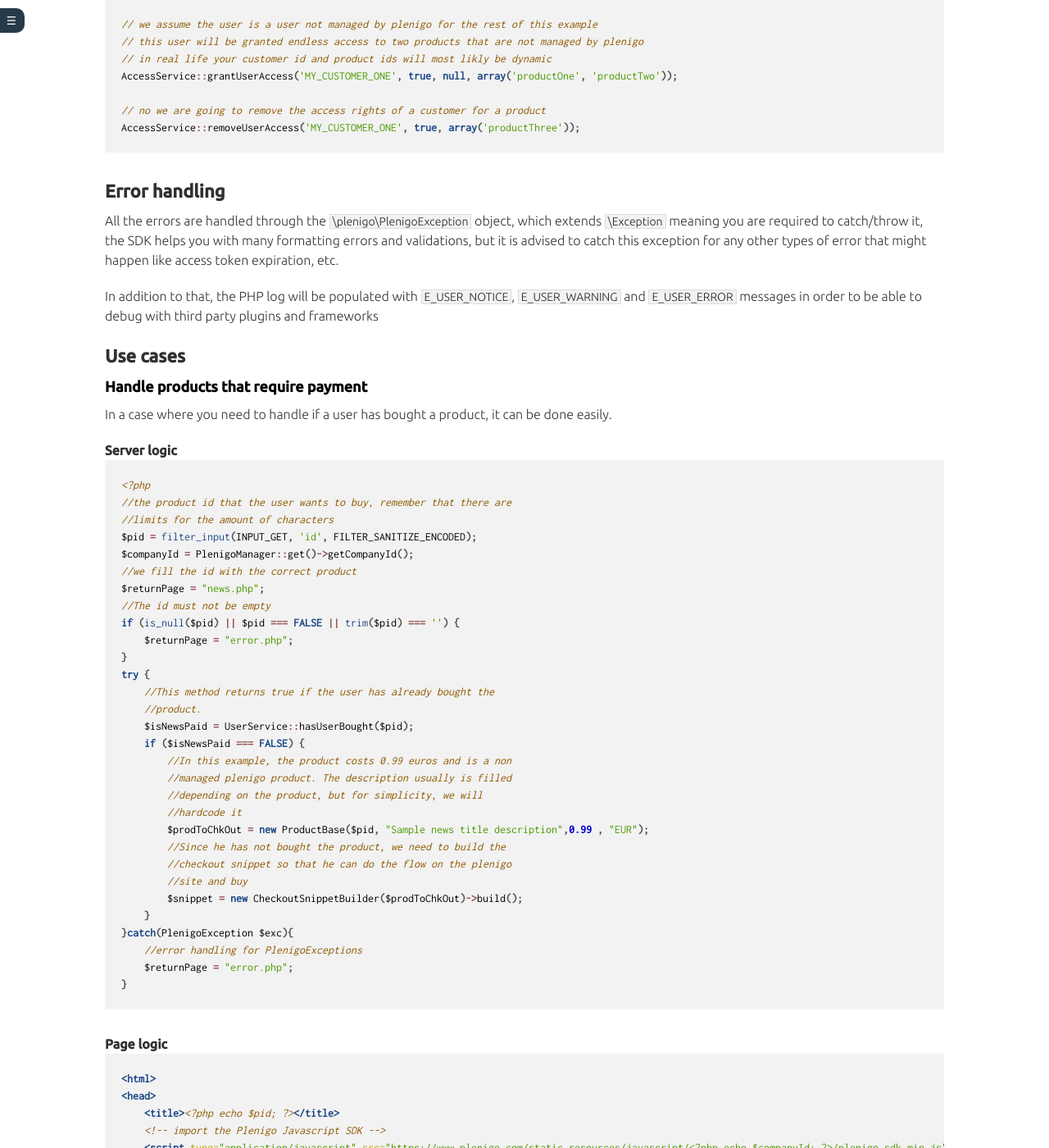
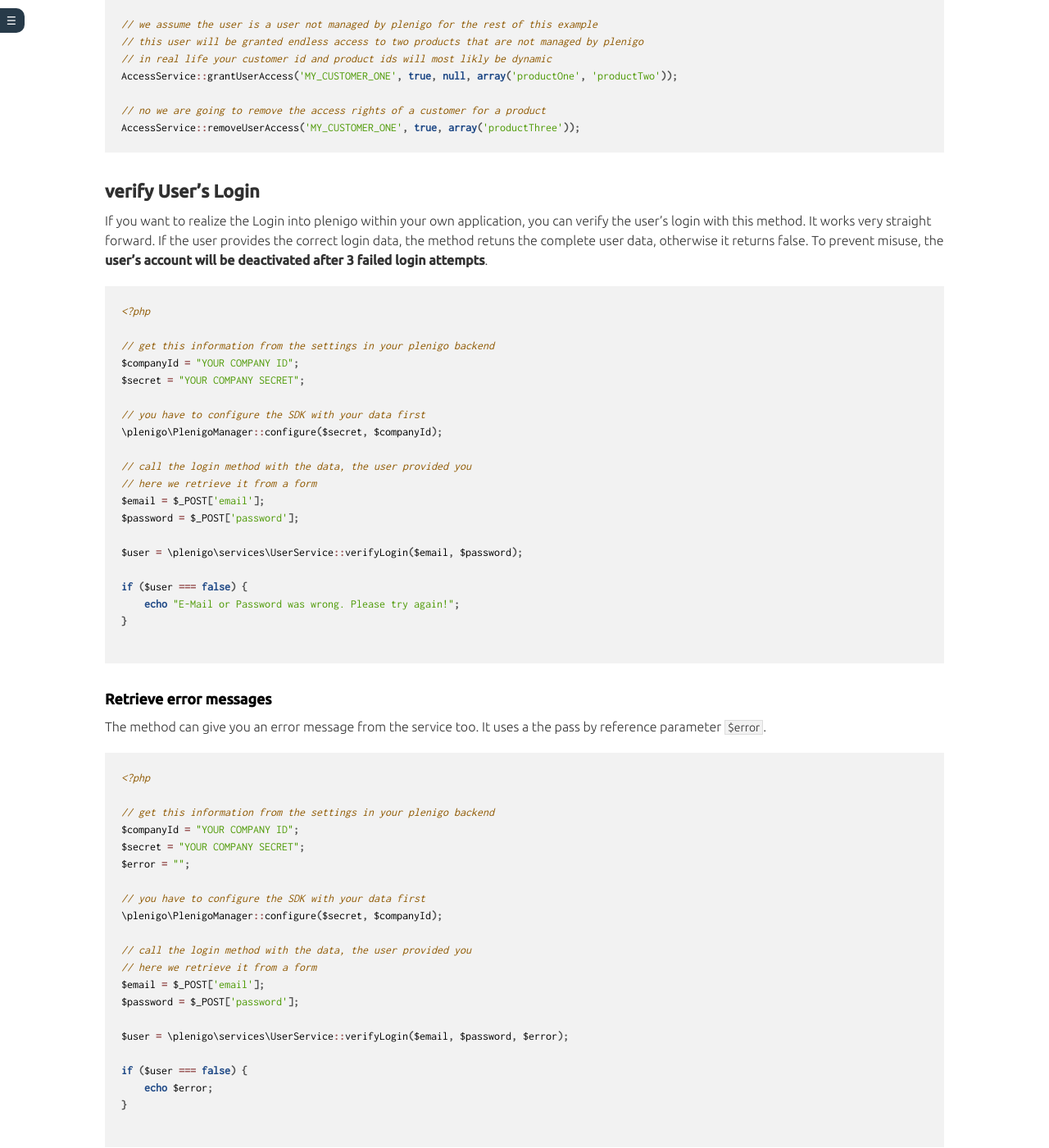
Before and after one commit to plenigo/plenigo.github.io, a Jekyll site: the page built from pages/sdks/php/php.md, in a window 1280 px wide and 1400 px high, scrolled down 29182 px. Shown: the whole window at 82% size. Built offline with Jekyll 4.4.1, drawn with Linux system fonts in a browser that asks for light colours; some of the changed text lies outside the part shown.

Commit message:
verifyLogin documented

````diff
--- /dev/null
+++ b/pages/sdks/php/includes/verify_user_login.md
@@ -0,0 +1,58 @@
+If you want to realize the Login into plenigo within your own application, you can verify the user's login with this method.
+It works very straight forward. If the user provides the correct login data, the method retuns the complete user data, otherwise it returns false.
+To prevent misuse, the **user's account will be deactivated after 3 failed login attempts**.
+
+```php
+<?php
+
+// get this information from the settings in your plenigo backend
+$companyId = "YOUR COMPANY ID";
+$secret = "YOUR COMPANY SECRET";
+
+// you have to configure the SDK with your data first
+\plenigo\PlenigoManager::configure($secret, $companyId);
+
+// call the login method with the data, the user provided you
+// here we retrieve it from a form
+$email = $_POST['email'];
+$password = $_POST['password'];
+
+$user = \plenigo\services\UserService::verifyLogin($email, $password);
+
+if ($user === false) {
+    echo "E-Mail or Password was wrong. Please try again!";
+}
+
+```
+
+### Retrieve error messages
+
+The method can give you an error message from the service too. It uses a the pass by reference parameter `$error`.
+
+```php
+<?php
+
+// get this information from the settings in your plenigo backend
+$companyId = "YOUR COMPANY ID";
+$secret = "YOUR COMPANY SECRET";
+$error = "";
+
+// you have to configure the SDK with your data first
+\plenigo\PlenigoManager::configure($secret, $companyId);
+
+// call the login method with the data, the user provided you
+// here we retrieve it from a form
+$email = $_POST['email'];
+$password = $_POST['password'];
+
+$user = \plenigo\services\UserService::verifyLogin($email, $password, $error);
+
+if ($user === false) {
+    echo $error;
+}
+
+```
+
+### Reactivate user
+
+To reactive a blocked user account after 3 failed login attempts, one have to use the login method.
--- a/pages/sdks/php/php.md
+++ b/pages/sdks/php/php.md
@@ -52,9 +52,13 @@
 
 {% include_relative includes/statistic_information.md %}
 
-## Manager users access rights
+## Manage users access rights
 
 {% include_relative includes/user_access_rights.md %}
+
+## verify User's Login
+
+{% include_relative includes/verify_user_login.md %}
 
 ## Error handling
 
````
